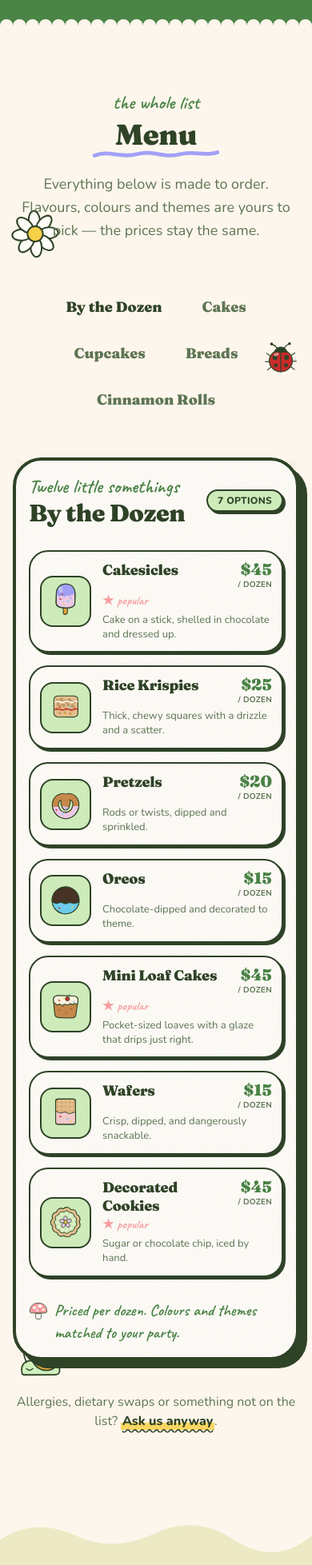
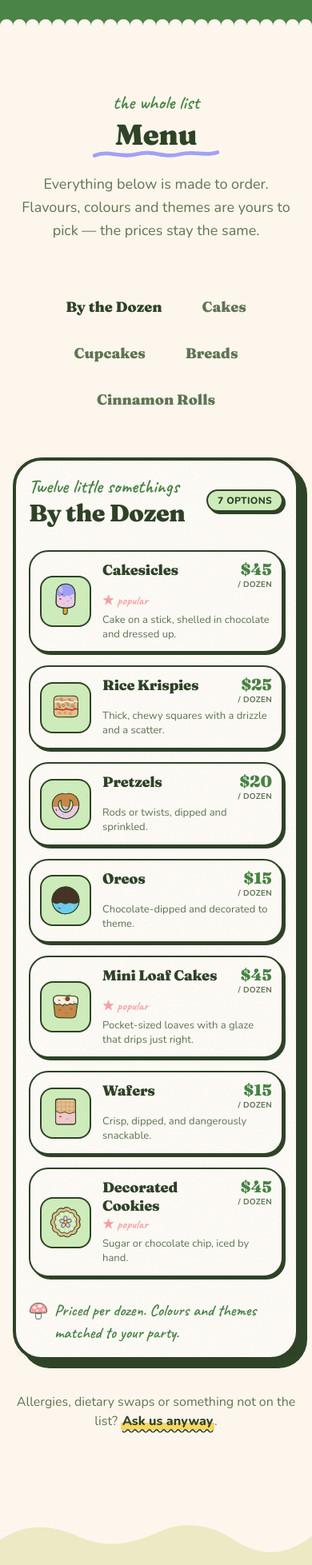
Before and after one commit to owaisazmal/whisk-and-whimsy, a React (Vite) app: page / in a window 390 px wide. Shown: the part 2416-4373 px from the top of the page at 80% size. Built offline with nearby package versions, Linux system fonts and the light colour scheme.

Commit message:
fix: update visibility of decorative elements for improved responsiveness in Menu, Requests, Story, and Testimonials sections

```diff
--- a/src/components/sections/Menu.jsx
+++ b/src/components/sections/Menu.jsx
@@ -74,11 +74,11 @@ export default function Menu() {
 
       <GardenScatter
         items={[
-          { el: <Daisy className="size-16" />, at: "left-[3%] top-[14%]", amp: 8, rot: 4, dur: 7, drift: 30 },
-          { el: <Ladybug className="size-10" />, at: "right-[5%] top-[24%]", amp: 12, rot: 10, dur: 5.5, drift: 55 },
-          { el: <Clover className="size-14" />, at: "right-[8%] bottom-[12%]", amp: 7, rot: 5, dur: 8, drift: 25 },
-          { el: <Snail className="size-14" />, at: "left-[6%] bottom-[8%]", amp: 5, rot: 3, dur: 9, drift: 18 },
-          { el: <Sparkle tone="fill-grape" className="size-6" />, at: "left-[18%] top-[42%]", amp: 10, dur: 4.6, drift: 20 },
+          { el: <Daisy className="size-16" />, at: "left-[3%] top-[14%] hidden xl:block", amp: 8, rot: 4, dur: 7, drift: 30 },
+          { el: <Ladybug className="size-10" />, at: "right-[5%] top-[24%] hidden xl:block", amp: 12, rot: 10, dur: 5.5, drift: 55 },
+          { el: <Clover className="size-14" />, at: "right-[8%] bottom-[12%] hidden xl:block", amp: 7, rot: 5, dur: 8, drift: 25 },
+          { el: <Snail className="size-14" />, at: "left-[6%] bottom-[8%] hidden xl:block", amp: 5, rot: 3, dur: 9, drift: 18 },
+          { el: <Sparkle tone="fill-grape" className="size-6" />, at: "left-[18%] top-[42%] hidden xl:block", amp: 10, dur: 4.6, drift: 20 },
         ]}
       />
 
--- a/src/components/sections/Requests.jsx
+++ b/src/components/sections/Requests.jsx
@@ -67,7 +67,7 @@ export default function Requests() {
         <Float amplitude={20} rotate={8} duration={7.5} delay={0.5} className="absolute right-[8%] top-[16%] hidden lg:block">
           <Butterfly upper="fill-matcha" lower="fill-sunbutter" className="size-20" />
         </Float>
-        <Sparkle tone="fill-sunbutter" className="absolute left-[18%] bottom-[26%] size-8 animate-twinkle" />
+        <Sparkle tone="fill-sunbutter" className="absolute left-[18%] bottom-[26%] hidden size-8 animate-twinkle lg:block" />
       </div>
 
       {/* a loud little ribbon */}
--- a/src/components/sections/Story.jsx
+++ b/src/components/sections/Story.jsx
@@ -44,7 +44,7 @@ export default function Story() {
                 </div>
               </Float>
 
-              <Float amplitude={12} rotate={-4} duration={7.5} delay={0.5} className="absolute -right-3 top-[26%] w-[28%]">
+              <Float amplitude={12} rotate={-4} duration={7.5} delay={0.5} className="absolute right-0 top-[26%] w-[28%] sm:-right-3">
                 <div className="sticker relative rounded-3xl bg-paper p-3">
                   <Tape tone="bg-aqua/70" className="-top-3 left-1/2 -translate-x-1/2 rotate-6" />
                   <Cookie icing="fill-diamond" className="w-full" />
--- a/src/components/sections/Testimonials.jsx
+++ b/src/components/sections/Testimonials.jsx
@@ -55,10 +55,10 @@ export default function Testimonials() {
         <Float amplitude={16} rotate={7} duration={8} delay={0.7} className="absolute right-[6%] top-[18%] hidden lg:block">
           <Butterfly upper="fill-coral" lower="fill-sunbutter" className="size-20" />
         </Float>
-        <Float amplitude={8} rotate={4} duration={6} className="absolute left-[14%] top-[12%] hidden sm:block">
+        <Float amplitude={8} rotate={4} duration={6} className="absolute left-[14%] top-[12%] hidden xl:block">
           <Daisy className="size-12" />
         </Float>
-        <Sparkle tone="fill-sunbutter" className="absolute right-[22%] bottom-[22%] size-7 animate-twinkle" />
+        <Sparkle tone="fill-sunbutter" className="absolute right-[22%] bottom-[22%] hidden size-7 animate-twinkle lg:block" />
       </div>
 
       <div className="relative mx-auto max-w-6xl px-5 lg:px-8">
```
Also changed, not shown: 1 other file (tests, documents, lock files or other folders).
